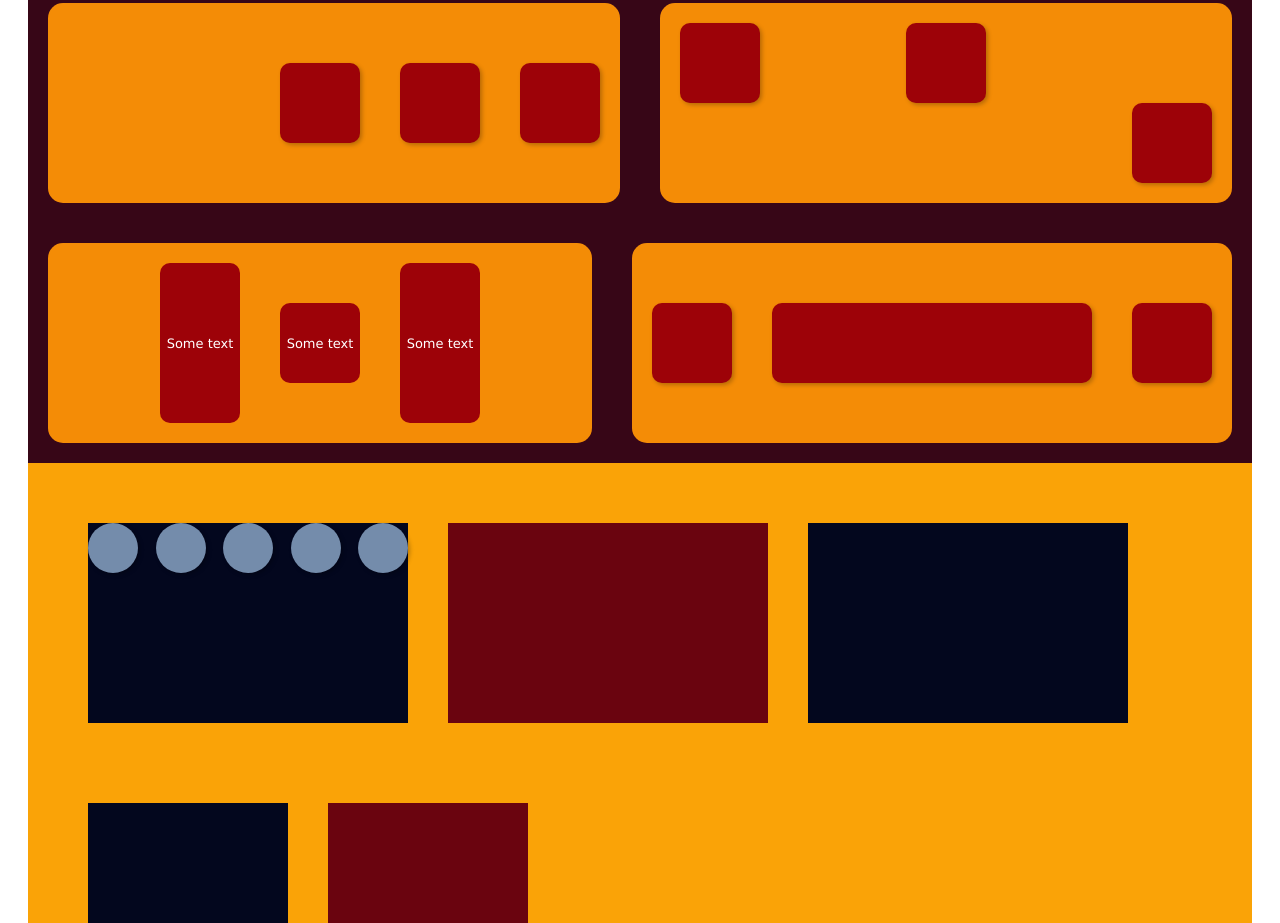
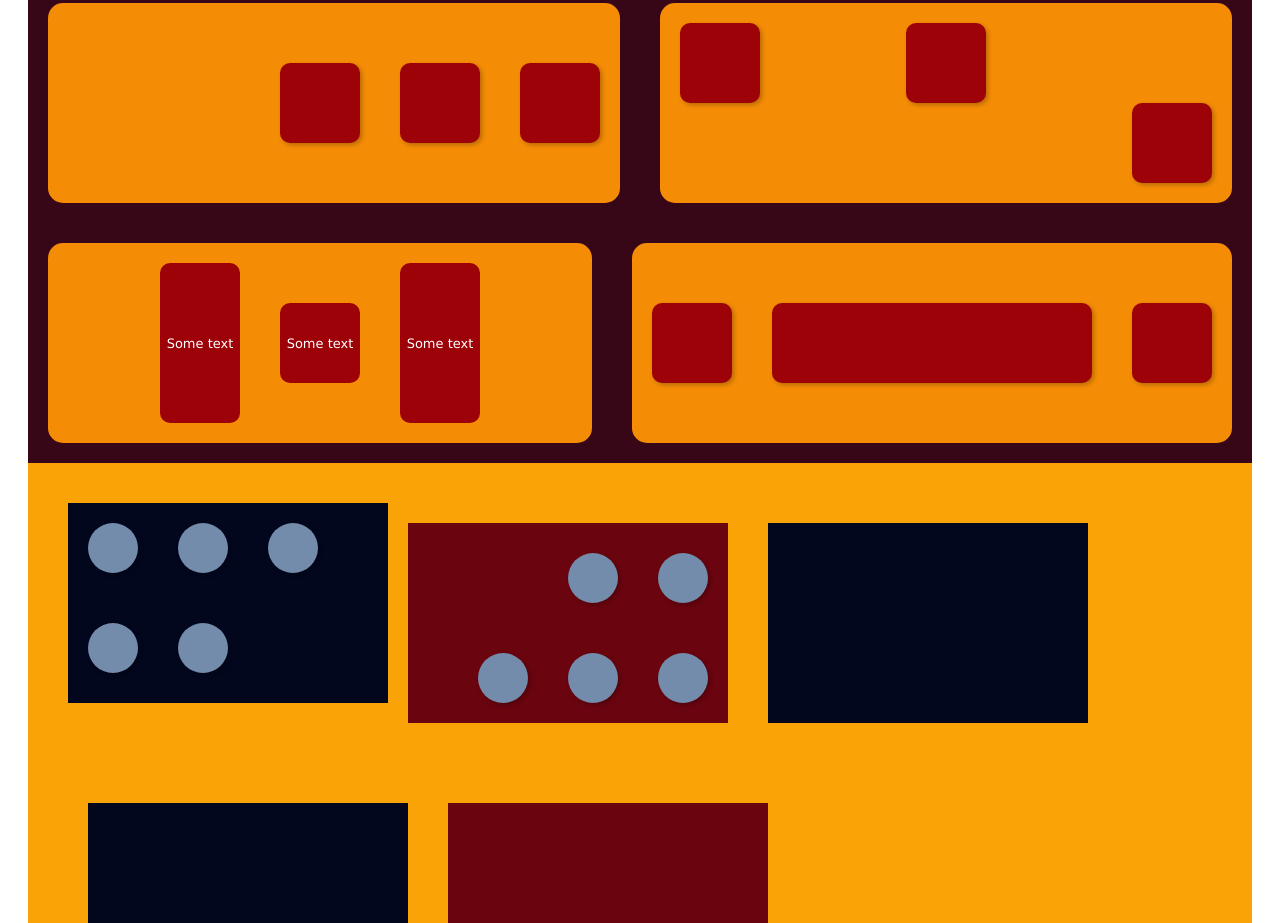
Before and after one commit to priscilla-silva/flexbox-practice-figma, a plain HTML site: page index.html in a window 1280 px wide. Shown: the part 285-1208 px from the top of the page. Drawn offline with Linux system fonts and the light colour scheme.

Commit message:
second box with the circles ready

```diff
--- a/index.html
+++ b/index.html
@@ -55,11 +55,14 @@
       <div class="circle__1__3"></div>
       <div class="circle__1__4"></div>
       <div class="circle__1__5"></div>
-    </div>
+
+  </div>
     <div class="circle__2">
       <div class="circle__2__1"></div>
       <div class="circle__2__2"></div>
       <div class="circle__2__3"></div>
+      <div class="circle__2__4"></div>
+      <div class="circle__2__5"></div>
     </div>
     <div class="circle__3">
       <div class="circle__3__1"></div>
--- a/styles/figures.css
+++ b/styles/figures.css
@@ -282,6 +282,9 @@ body {
     box-shadow: 2px 2px 4px rgba(0, 0, 0, 0.25);
 }
 
+
+/* Circles */
+
 .two {
     background-color: #FAA307;
     display: flex;
@@ -306,67 +309,133 @@ body {
     display: flex;
     width: 40vh;
     height: 25vh;
-    /* flex-wrap: wrap; */
-    justify-content: space-between;
-    margin: 20px;
+    flex-wrap: wrap;
+
+
 
 }
 .circle__1__1 {
     display: flex;
     width: 50px;
     height: 50px;
+    margin: 20px;
     border-radius: 50%;
     background: #748CAB;
     box-shadow: 2px 2px 4px rgba(0, 0, 0, 0.25);
+
 }
 .circle__1__2 {
     display: flex;
     width: 50px;
     height: 50px;
-    border-radius: 50%;
-    background: #748CAB;
-    box-shadow: 2px 2px 4px rgba(0, 0, 0, 0.25);
-}
-.circle__1__3 {
-    display: flex;
-    width: 50px;
-    height: 50px;
-    border-radius: 50%;
-    background: #748CAB;
-    box-shadow: 2px 2px 4px rgba(0, 0, 0, 0.25);
-}
-.circle__1__4 {
-    display: flex;
-    width: 50px;
-    height: 50px;
+    margin: 20px;
     border-radius: 50%;
     background: #748CAB;
     box-shadow: 2px 2px 4px rgba(0, 0, 0, 0.25);
 
 
 }
+.circle__1__3 {
+    display: flex;
+    width: 50px;
+    height: 50px;
+    margin: 20px;
+    border-radius: 50%;
+    background: #748CAB;
+    box-shadow: 2px 2px 4px rgba(0, 0, 0, 0.25);
+
+}
+
+
+.circle__1__4 {
+    display: flex;
+    width: 50px;
+    height: 50px;
+    margin: 20px;
+    border-radius: 50%;
+    background: #748CAB;
+    box-shadow: 2px 2px 4px rgba(0, 0, 0, 0.25);
+
+}
 .circle__1__5 {
     display: flex;
     width: 50px;
     height: 50px;
+    margin: 20px;
+    border-radius: 50%;
+    background: #748CAB;
+    box-shadow: 2px 2px 4px rgba(0, 0, 0, 0.25);
+
+}
+
+
+
+.circle__2{
+    background-color: #6A040F;
+    display: flex;
+    width: 40vh;
+    height: 25vh;
+    margin: 20px;
+    flex-wrap: wrap-reverse;
+    justify-content: flex-end;
+
+}
+.circle__2__1 {
+    display: flex;
+    width: 50px;
+    height: 50px;
+    margin: 20px;
+    border-radius: 50%;
+    background: #748CAB;
+    box-shadow: 2px 2px 4px rgba(0, 0, 0, 0.25);
+
+}
+.circle__2__2 {
+    display: flex;
+    width: 50px;
+    height: 50px;
+    margin: 20px;
     border-radius: 50%;
     background: #748CAB;
     box-shadow: 2px 2px 4px rgba(0, 0, 0, 0.25);
 
 
 }
+.circle__2__3 {
+    display: flex;
+    width: 50px;
+    height: 50px;
+    margin: 20px;
+    border-radius: 50%;
+    background: #748CAB;
+    box-shadow: 2px 2px 4px rgba(0, 0, 0, 0.25);
+
+}
+
+
+.circle__2__4 {
+    display: flex;
+    width: 50px;
+    height: 50px;
+    margin: 20px;
+    border-radius: 50%;
+    background: #748CAB;
+    box-shadow: 2px 2px 4px rgba(0, 0, 0, 0.25);
+
+}
+.circle__2__5 {
+    display: flex;
+    width: 50px;
+    height: 50px;
+    margin: 20px;
+    border-radius: 50%;
+    background: #748CAB;
+    box-shadow: 2px 2px 4px rgba(0, 0, 0, 0.25);
+
+}
 
 
 
-
-
-.circle__2{
-    background-color: #6A040F;
-    margin: 20px;
-    width: 40vh;
-    height: 25vh;
-
-}
 
 .circle__3{
     background-color: #03071E;
@@ -386,7 +455,7 @@ body {
 .circle__4{
     background-color: #03071E;
     margin: 20px;
-    width: 25vh;
+    width: 40vh;
     height: 25vh;
 
 
@@ -395,7 +464,7 @@ body {
 .circle__5{
     background-color: #6A040F;
     margin: 20px;
-    width: 25vh;
+    width: 40vh;
     height: 25vh;
 
 }
```
